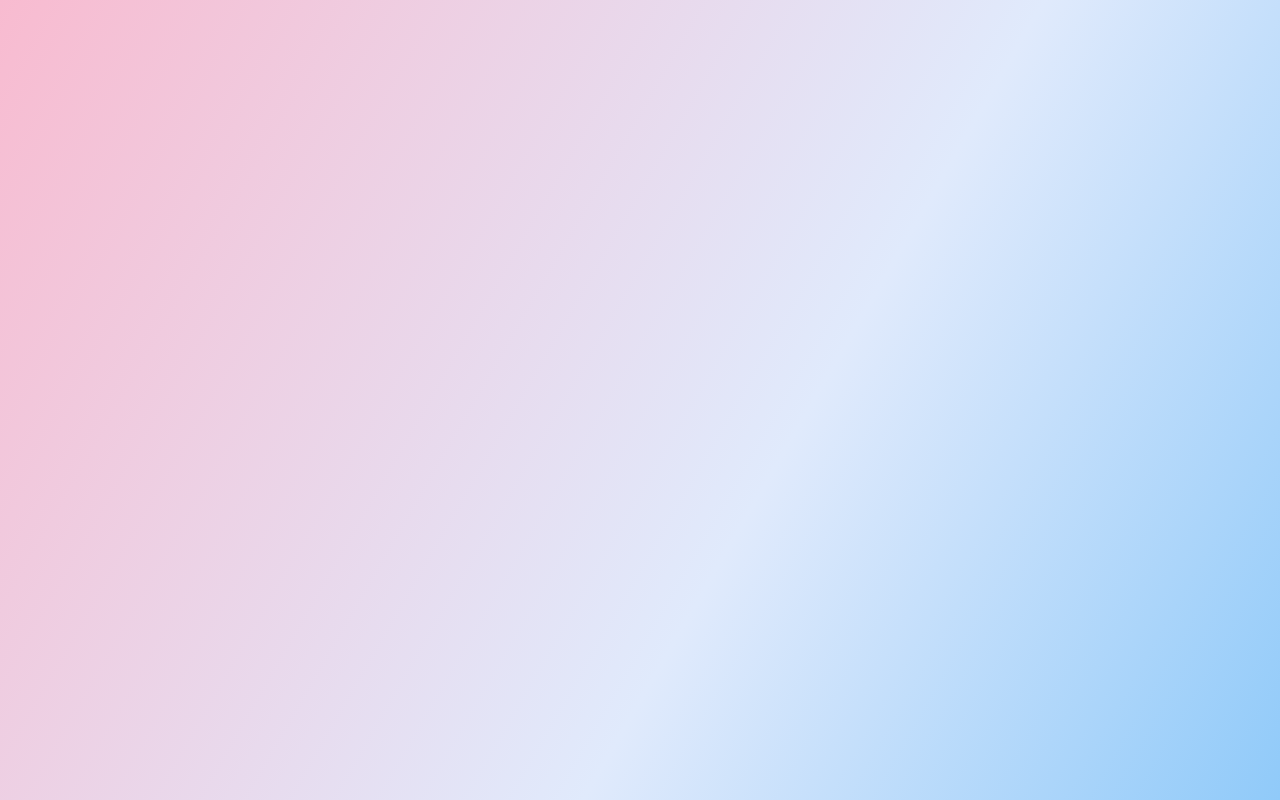
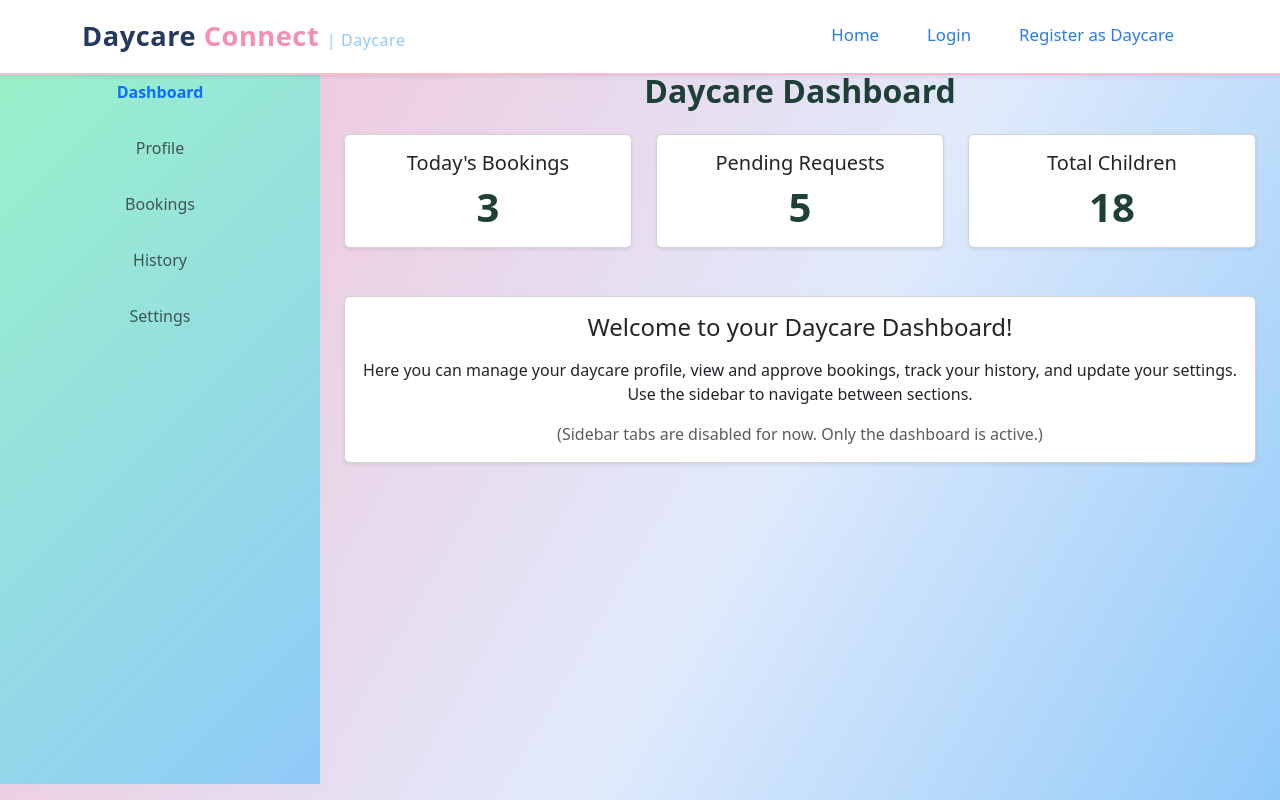
Before and after one commit to mhtasnia/Daycare-Connect, a React (Vite) app in the folder frontend/: page /daycare/dashboard in a window 1280 px wide. Before the commit this address had no page. Built offline with nearby package versions, Linux system fonts and the light colour scheme.

Commit message:
Stashed commit

```diff
--- a/frontend/src/App.jsx
+++ b/frontend/src/App.jsx
@@ -8,6 +8,7 @@ import DaycareLanding from "./screens/DaycareLanding";
 import DaycareRegister from "./screens/DaycareRegister";
 import DaycareLogin from "./screens/DaycareLogin";
 import ScrollToTop from "./components/ScrollToTop";
+import DaycareDashboard from "./screens/DaycareDashboard";
 
 function App() {
   return (
@@ -22,6 +23,7 @@ function App() {
           <Route path="/daycare" element={<DaycareLanding />} />
           <Route path="/daycare/register" element={<DaycareRegister />} />
           <Route path="/daycare/login" element={<DaycareLogin />} />
+          <Route path="/daycare/dashboard" element={<DaycareDashboard />} />
         </Routes>
       </Router>
     </div>
--- a/frontend/src/components/DaycareNavbar.jsx
+++ b/frontend/src/components/DaycareNavbar.jsx
@@ -14,8 +14,6 @@ function DaycareNavbar() {
         <Navbar.Collapse id="daycareNavbar">
           <Nav className="ms-auto">
             <Nav.Link as={Link} to="/daycare" active={location.pathname === "/daycare"}>Home</Nav.Link>
-            <Nav.Link href="#howitworks">How It Works</Nav.Link>
-            <Nav.Link href="#benefits">Benefits</Nav.Link>
             <Nav.Link as={Link} to="/daycare/login" active={location.pathname === "/daycare/login"}>Login</Nav.Link>
             <Nav.Link as={Link} to="/daycare/register" active={location.pathname === "/daycare/register"}>Register as Daycare</Nav.Link>
           </Nav>
--- /dev/null
+++ b/frontend/src/screens/DaycareDashboard.jsx
@@ -0,0 +1,99 @@
+import { Container, Row, Col, Card } from "react-bootstrap";
+import DaycareNavbar from "../components/DaycareNavbar";
+
+function DaycareDashboard() {
+  return (
+    <div className="dashboard-bg">
+      <DaycareNavbar />
+      <Container fluid className="pt-5" style={{ minHeight: "100vh" }}>
+        <Row>
+          {/* Sidebar */}
+          <Col
+            md={3}
+            className="d-none d-md-block sidebar-dashboard px-0"
+            style={{
+              background: "linear-gradient(135deg, #99f2c8 0%, #90caf9 100%)",
+              minHeight: "calc(100vh - 64px)",
+              boxShadow: "2px 0 12px 0 rgba(153,242,200,0.07)",
+            }}
+          >
+            <div className="sidebar-sticky pt-4">
+              <ul className="nav flex-column dashboard-nav">
+                <li className="nav-item mb-3">
+                  <a className="nav-link active" href="#">
+                    <b>Dashboard</b>
+                  </a>
+                </li>
+                <li className="nav-item mb-3">
+                  <a className="nav-link disabled" href="#">
+                    Profile
+                  </a>
+                </li>
+                <li className="nav-item mb-3">
+                  <a className="nav-link disabled" href="#">
+                    Bookings
+                  </a>
+                </li>
+                <li className="nav-item mb-3">
+                  <a className="nav-link disabled" href="#">
+                    History
+                  </a>
+                </li>
+                <li className="nav-item mb-3">
+                  <a className="nav-link disabled" href="#">
+                    Settings
+                  </a>
+                </li>
+              </ul>
+            </div>
+          </Col>
+          {/* Main Dashboard Content */}
+          <Col md={9} className="pt-5 pt-md-4 px-4">
+            <h2 className="mb-4 fw-bold" style={{ color: "#1f4037" }}>
+              Daycare Dashboard
+            </h2>
+            <Row className="g-4">
+              <Col md={4}>
+                <Card className="shadow-sm dashboard-card">
+                  <Card.Body>
+                    <h5 className="mb-2">Today's Bookings</h5>
+                    <div className="display-6 fw-bold" style={{ color: "#1f4037" }}>3</div>
+                  </Card.Body>
+                </Card>
+              </Col>
+              <Col md={4}>
+                <Card className="shadow-sm dashboard-card">
+                  <Card.Body>
+                    <h5 className="mb-2">Pending Requests</h5>
+                    <div className="display-6 fw-bold" style={{ color: "#1f4037" }}>5</div>
+                  </Card.Body>
+                </Card>
+              </Col>
+              <Col md={4}>
+                <Card className="shadow-sm dashboard-card">
+                  <Card.Body>
+                    <h5 className="mb-2">Total Children</h5>
+                    <div className="display-6 fw-bold" style={{ color: "#1f4037" }}>18</div>
+                  </Card.Body>
+                </Card>
+              </Col>
+            </Row>
+            <Card className="mt-5 shadow-sm">
+              <Card.Body>
+                <h4 className="mb-3">Welcome to your Daycare Dashboard!</h4>
+                <p>
+                  Here you can manage your daycare profile, view and approve bookings, track your history, and update your settings. Use the sidebar to navigate between sections.
+                </p>
+                <p className="text-muted mb-0">
+                  (Sidebar tabs are disabled for now. Only the dashboard is active.)
+                </p>
+              </Card.Body>
+            </Card>
+          </Col>
+        </Row>
+      </Container>
+    </div>
+  );
+}
+
+export default DaycareDashboard;
--- /dev/null
+++ b/frontend/src/styles/DaycareDashboard.css
@@ -0,0 +1,38 @@
+.dashboard-bg {
+  background: linear-gradient(120deg, #f8fffc 0%, #e0eafc 100%);
+  min-height: 100vh;
+}
+
+.sidebar-dashboard {
+  min-height: 100vh;
+  padding-top: 64px;
+}
+
+.dashboard-nav .nav-link {
+  color: #1f4037;
+  font-weight: 500;
+  font-size: 1.1rem;
+  border-radius: 1.5rem;
+  padding: 0.75rem 1.5rem;
+  transition: background 0.18s, color 0.18s;
+}
+
+.dashboard-nav .nav-link.active,
+.dashboard-nav .nav-link:focus {
+  background: #fff;
+  color: #1f4037;
+  font-weight: 700;
+  box-shadow: 0 2px 8px 0 rgba(153,242,200,0.10);
+}
+
+.dashboard-nav .nav-link.disabled {
+  color: #bdbdbd;
+  pointer-events: none;
+  background: none;
+}
+
+.dashboard-card {
+  border-radius: 1.5rem;
+  background: #fff;
+  border: none;
+}
```
